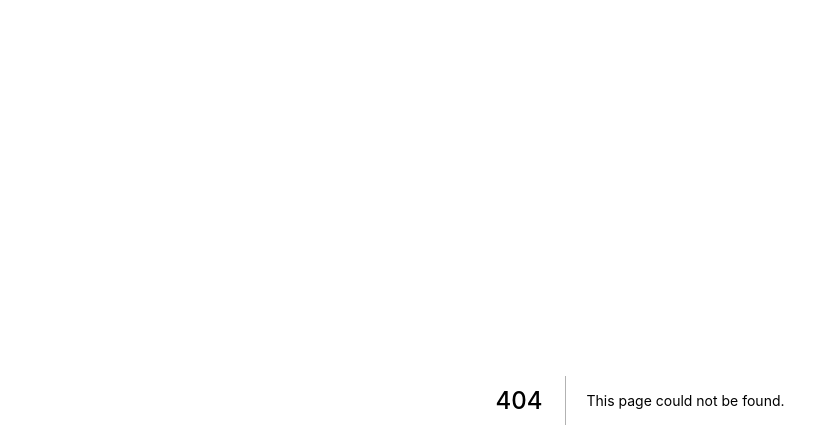
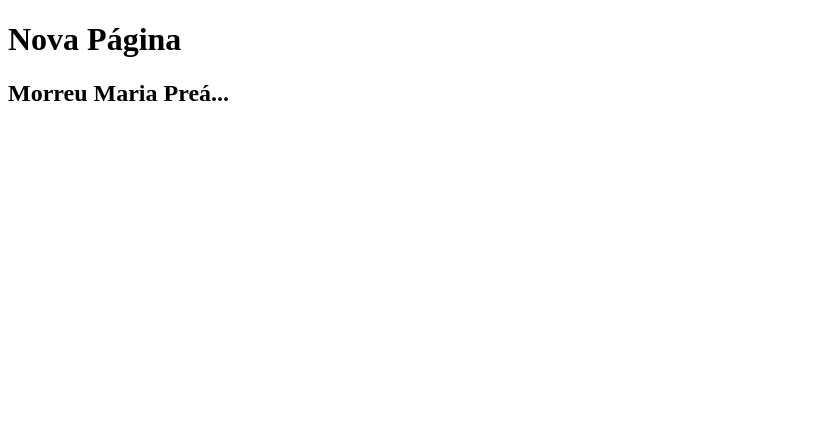
Before and after one commit to gabrielazevedods/next, a Next.js app: page /novaPagina in a window 1280 px wide. Before the commit this address had no page. Shown: the top 448 px of the page, without its empty margins (0-839 px from the left). Built offline with nearby package versions, Linux system fonts and the light colour scheme.

Commit message:
Unidade 3 - Tarefa 2 - Páginas, componentes, caminhos

```diff
--- a/pages/index.js
+++ b/pages/index.js
@@ -1,9 +1,14 @@
+import NovoArquivo from "./novoArquivo"
+
 function Home(){
   return (
      <div>
         <h2>
           Viva Santana!
         </h2>
+        <h2>
+          <NovoArquivo/>
+        </h2>
      </div>
   )
 }
--- /dev/null
+++ b/pages/novaPagina.js
@@ -0,0 +1,15 @@
+export default function Principal(){
+
+  return (
+    <div>
+        <h1>Nova Página</h1>
+        <MariaPrea titulo="Morreu Maria Preá..."/>
+    </div>
+  )
+}
+
+export function MariaPrea(props){
+  return (
+     <h2>{props.titulo}</h2>
+  )
+}
```
Also changed, not shown: pages/assets/imagens.js (added, +7 -0 lines), pages/listaEmails.js (added, +7 -0 lines), pages/novoArquivo.js (added, +7 -0 lines), pages/produtos.js (added, +7 -0 lines).
